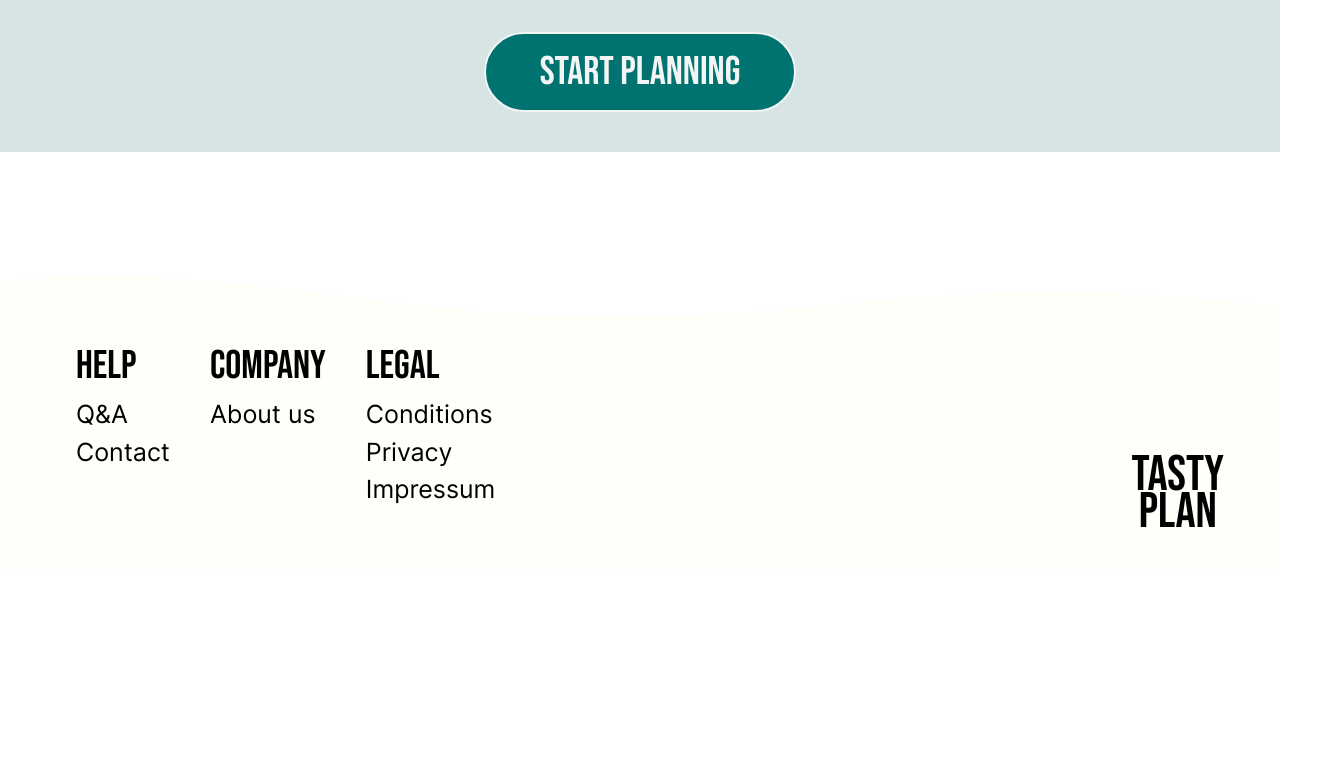
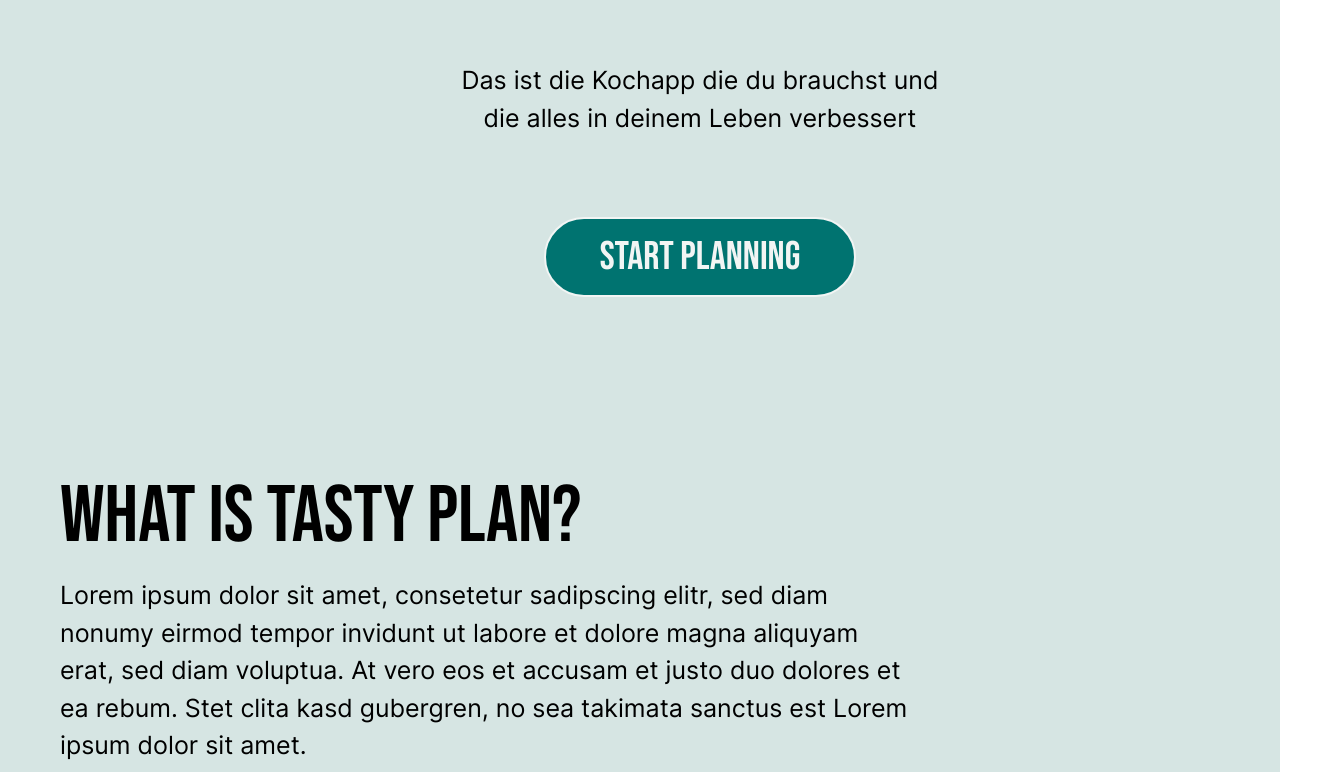
Before and after one commit to fichtnerma/Tastyplan, a Next.js app in the folder frontend/: page / in a window 1280 px wide. Shown: the part 648-1420 px from the top of the page, 1340 px wide, since content can reach past the window. Before the commit the page ends 1217 px from the top, so only its background shows below. Built offline with nearby package versions, Linux system fonts and the light colour scheme.

Commit message:
new Design Startpage + padding in main + background color

```diff
--- a/frontend/src/components/Footer/Footer.module.scss
+++ b/frontend/src/components/Footer/Footer.module.scss
@@ -1,8 +1,13 @@
 @import "@styles/variables.scss";
+
+.container {
+    margin-top: -60px;
+}
 
 .footerContainer {
     background-color: var(--green-light);
     margin-top: -1px;
+    padding: 60px;
 
 
     h3 {
--- a/frontend/src/components/Footer/Footer.tsx
+++ b/frontend/src/components/Footer/Footer.tsx
@@ -13,7 +13,7 @@ export default function Footer() {
             asPath !== '/authentication/login' &&
             asPath !== '/preferences' &&
             !asPath.includes('/intolerances') &&
-            <div className='mt-40'>
+            <div className={`w-full ${styles.container}`}>
                 <div className={styles.shape}>
                     <svg data-name="Layer 1" xmlns="http://www.w3.org/2000/svg" viewBox="0 0 1200 120" preserveAspectRatio="none">
                         <path d="M321.39,56.44c58-10.79,114.16-30.13,172-41.86,82.39-16.72,168.19-17.73,250.45-.39C823.78,31,906.67,72,985.66,92.83c70.05,18.48,146.53,26.09,214.34,3V0H0V27.35A600.21,600.21,0,0,0,321.39,56.44Z"
@@ -22,7 +22,7 @@ export default function Footer() {
                 </div>
                 <div className={`flex pb-10 ${styles.footerContainer}`}
                     style={{ backgroundColor: (asPath !== '/') ? 'var(--green-light)' : 'var(--white)' }}>
-                    <div className='flex gap-10 p-5 ml-14'>
+                    <div className='flex gap-10 pt-5'>
                         <div>
                             <h4>HELP</h4>
                             <Link href="/">
@@ -51,7 +51,7 @@ export default function Footer() {
                             </Link>
                         </div>
                     </div>
-                    <div className='right-14 absolute mt-40'>
+                    <div className='right-14 absolute mt-32'>
                         <Link href="/weekOverview">
                             <h3>Tasty</h3>
                             <h3>Plan</h3>
--- /dev/null
+++ b/frontend/src/components/Layout/Layout.module.scss
@@ -0,0 +1,4 @@
+.mainContainer {
+    padding: 60px;
+    min-height: 100vh;
+}
--- a/frontend/src/components/Layout/Layout.tsx
+++ b/frontend/src/components/Layout/Layout.tsx
@@ -2,6 +2,7 @@ import Footer from '@components/Footer/Footer';
 import Header from '@components/Header/Header';
 import React from 'react';
 import { useRouter } from 'next/router';
+import styles from './Layout.module.scss';
 
 export default function Layout({ children }: React.PropsWithChildren) {
     const { asPath } = useRouter();
@@ -12,7 +13,16 @@ export default function Layout({ children }: React.PropsWithChildren) {
                 asPath !== '/authentication/login' &&
                 asPath !== '/preferences' &&
                 !asPath.includes('/intolerances') && <Header />}
-            <main>{children}</main>
+            <main className={styles.mainContainer}
+                style={{
+                    backgroundColor: (asPath == '/' ||
+                        asPath == '/authentication/registration' ||
+                        asPath == '/authentication/login' ||
+                        asPath == '/preferences' ||
+                        asPath.includes('/intolerances')) ? 'var(--green-light)' : 'var(--white)'
+                }}>
+                {children}
+            </main>
             <Footer />
         </>
     );
--- a/frontend/src/pages/_app.tsx
+++ b/frontend/src/pages/_app.tsx
@@ -11,7 +11,7 @@ import { ToastContainer } from 'react-toastify';
 
 export default function App({ Component, pageProps }: AppProps) {
     return (
-        <div className={styles.background}>
+        <div>
             <Layout>
                 {' '}
                 <Component {...pageProps} />{' '}
--- a/frontend/src/pages/index.tsx
+++ b/frontend/src/pages/index.tsx
@@ -8,7 +8,9 @@ export default function index() {
             <div className="flex justify-center pt-[120px] h-[400px]">
                 <Image src={logo} alt="logo" width={400} height={239} priority />
             </div>
-            <h2 className="text-center my-20">Los gehts!</h2>
+            <h1 className="text-center mb-5 mt-20">Tasty Plan</h1>
+            <p className='text-center'>Das ist die Kochapp die du brauchst und </p>
+            <p className='text-center mb-20'>die alles in deinem Leben verbessert</p>
             <div className="flex justify-center">
                 <Link href="/authentication/registration">
                     <button className="btn-primary w-1/2  border-2 border-solid border-gray-custom1 rounded-full">
@@ -16,6 +18,13 @@ export default function index() {
                     </button>
                 </Link>
             </div>
+            <div className='my-40'>
+                <h2>What is Tasty Plan?</h2>
+                <p className='w-2/3'>Lorem ipsum dolor sit amet, consetetur sadipscing elitr, sed diam nonumy eirmod tempor
+                    invidunt ut labore et dolore magna aliquyam erat, sed diam voluptua. At vero eos et
+                    accusam et justo duo dolores et ea rebum. Stet clita kasd gubergren, no sea takimata sanctus
+                    est Lorem ipsum dolor sit amet.</p>
+            </div>
         </div>
     );
 }
--- a/frontend/src/styles/App.module.scss
+++ b/frontend/src/styles/App.module.scss
@@ -1,6 +1,6 @@
 .background {
-    height: 100vh;
-    background-color: var(--green-light);
+    // min-height: 100vh;
+    // background-color: var(--green-light);
     // background-image: url('../../public/startBackground.jpg');
 }
 
--- a/frontend/src/styles/DetailRecipe.module.scss
+++ b/frontend/src/styles/DetailRecipe.module.scss
@@ -2,7 +2,6 @@
 
 
 .container {
-    width: 80%;
     margin-inline: auto;
     padding-bottom: 200px;
 }
--- a/frontend/src/styles/WeekOverview.module.scss
+++ b/frontend/src/styles/WeekOverview.module.scss
@@ -2,7 +2,6 @@
 
 
 .container {
-    width: 80%;
     margin-inline: auto;
 }
 
```
Also changed, not shown: frontend/src/styles/Home.module.scss (deleted, +0 -8 lines), 2 other files (tests, documents, lock files or other folders).
